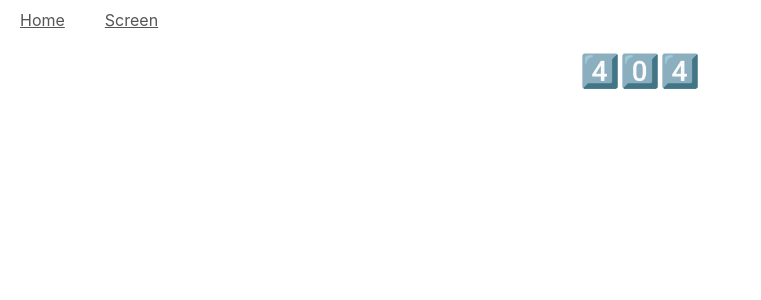
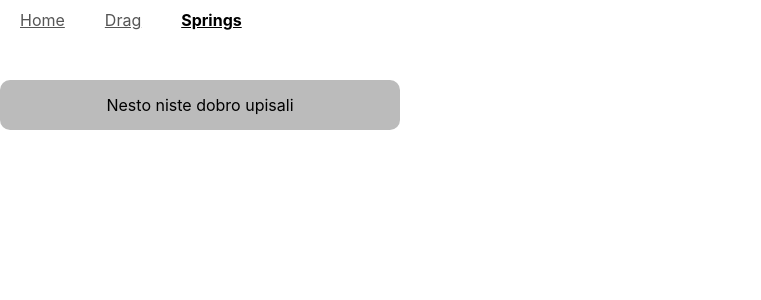
Before and after one commit to Mats01/drag-n-springs, a React (Create React App) app: page /springs in a window 1280 px wide. Shown: the top 300 px of the page, without its empty margins (0-761 px from the left). Built offline with nearby package versions, Linux system fonts and the light colour scheme.

Commit message:
add react spring and usegesture tests

```diff
--- a/package.json
+++ b/package.json
@@ -1,8 +1,9 @@
 {
-  "name": "cookie-cutter-react",
+  "name": "ipokloni-kosarica",
   "version": "0.1.0",
   "private": true,
   "dependencies": {
+    "@react-spring/types": "^9.4.2",
     "@testing-library/jest-dom": "^5.16.2",
     "@testing-library/react": "^12.1.2",
     "@testing-library/user-event": "^13.5.0",
@@ -14,6 +15,8 @@
     "react-dom": "^17.0.2",
     "react-router-dom": "^6.2.1",
     "react-scripts": "5.0.0",
+    "react-spring": "^9.4.2",
+    "react-use-gesture": "^9.1.3",
     "typescript": "^4.5.5",
     "web-vitals": "^2.1.4"
   },
--- /dev/null
+++ b/src/comonents/AnimationTests.tsx
@@ -0,0 +1,55 @@
+import React, { useEffect, useState } from "react";
+import { useTrail, animated as a } from "react-spring";
+
+const config = { mass: 5, tension: 2000, friction: 200, duration: 500, };
+
+function Springs() {
+  const [items, setItems] = useState(["Nesto niste dobro upisali"]);
+
+  const [toggle, setToggle] = useState(true);
+  const trail = useTrail(items.length, {
+    config,
+    // opacity: toggle ? 1 : 0,
+    x: toggle ? 50 : -100,
+    // height: toggle ? 80 : 0,
+    from: { opacity: 1, x: -100 },
+    // onRest: () => setItems([]),
+  });
+
+  useEffect(() => {
+
+    setTimeout(() => {
+      setToggle(!toggle);
+    }, 2000);
+
+  }, [toggle]);
+
+  return (
+    <div className="trails-main" >
+      <div>
+        {trail.map(({ x, ...rest }, index) => (
+          <a.div
+            key={items[index]}
+            className="trails-text"
+            style={{
+              width: 400,
+              height: 50,
+              position: "absolute",
+              margin: "0 auto",
+              display: "flex",
+              alignItems: "center",
+              justifyContent: "center",
+              backgroundColor: "#bbb",
+              borderRadius: 10,
+              ...rest,
+              transform: x.to(x => `translate3d(0,${x}px,0)`)
+            }}
+          >
+            <a.div style={{}}>{items[index]}</a.div>
+          </a.div>
+        ))}
+      </div>
+    </div>
+  );
+}
+export default Springs
--- /dev/null
+++ b/src/comonents/DragTests.tsx
@@ -0,0 +1,70 @@
+import React, { useEffect, useState } from "react";
+import { useTrail, animated, useSpring } from "react-spring";
+import { useDrag } from 'react-use-gesture'
+
+const config = { mass: 5, tension: 2000, friction: 200, duration: 500, };
+
+function Drag() {
+  const [{ x, y }, set] = useSpring(() => ({ x: 100, y: 400 }))
+  const [target, setTarget] = useState({ x: 100, y: 400 })
+  const [oldTarget, setOldTarget] = useState({ x: 100, y: 400 })
+
+  // Set the drag hook and define component movement based on gesture data
+  const bind = useDrag(({ down, movement: [mx, my], xy: [x, y] }) => {
+    if (down && (x > 40 && x < 350) && (y > 40 && y < 140)) {
+      setTarget({ x: 50, y: 50 })
+    } else if (down && (x > 70 && x < 370) && (y > 180 && y < 280)) {
+      setTarget({ x: 80, y: 195 })
+    } else if (!down) {
+      setOldTarget(target)
+    }
+    set({ x: down ? mx + oldTarget.x : target.x, y: down ? my + oldTarget.y : target.y, immediate: down })
+  })
+
+  // Bind it to a component
+  return (<>
+
+    <div
+      style={{
+        position: "fixed",
+        top: 40,
+        left: 40,
+        width: 300,
+        height: 100,
+        border: '2px solid #555',
+        borderRadius: 5,
+      }}
+    >
+      target 1
+    </div>
+
+    <div
+      style={{
+        position: "fixed",
+        top: 180,
+        left: 70,
+        width: 300,
+        height: 100,
+        border: '2px solid #555',
+        borderRadius: 5,
+      }}
+    >
+      target 2
+    </div>
+
+    <animated.div {...bind()} style={{
+      width: 200,
+      height: 50,
+      display: "flex",
+      position: "fixed",
+      alignItems: "center",
+      justifyContent: "center",
+      backgroundColor: "#bbb",
+      borderRadius: 10,
+      left: x,
+      top: y,
+      touchAction: 'none'
+    }} />
+  </>)
+}
+export default Drag
--- a/src/comonents/screen/Screen.tsx
+++ /dev/null
@@ -1,24 +0,0 @@
-import React, { FC, useContext } from 'react'
-import { ActionTypes } from '../../context/actionTypes';
-import { AppContext } from '../../context/AppContext';
-
-
-const Screen: FC<{}> = () => {
-
-  const { rootState, globalDispatch } = useContext(AppContext);
-  const { count } = rootState.counterState;
-  return (
-    <div className="App">
-      <h1>📺 Screen</h1>
-      <div
-      >
-        Count: {count}
-      </div>
-
-      <button
-        onClick={() => globalDispatch({ type: ActionTypes.Add })}
-      >Add</button>
-    </div>
-  )
-}
-export default Screen;
--- a/src/router/Router.tsx
+++ b/src/router/Router.tsx
@@ -6,10 +6,11 @@ import {
   NavLink
 } from "react-router-dom";
 import '../App.css';
-import Screen from '../comonents/screen/Screen';
 import Home from '../comonents/home/Home';
 import Route404 from '../comonents/Route404';
 import { styles } from '../Style';
+import Drag from '../comonents/DragTests';
+import Springs from '../comonents/AnimationTests';
 
 
 
@@ -27,14 +28,18 @@ export default function AppRouter() {
               to="/">Home</NavLink>
             <NavLink
               style={({ isActive }) => (!isActive ? styles.navLink : { ...styles.navLink, ...styles.activeNavLink })}
-              to="/screen">Screen</NavLink>
+              to="/drag">Drag</NavLink>
+            <NavLink
+              style={({ isActive }) => (!isActive ? styles.navLink : { ...styles.navLink, ...styles.activeNavLink })}
+              to="/springs">Springs</NavLink>
           </div>
         </nav>
 
         {/* A <Switch> looks through its children <Route>s and
             renders the first one that matches the current URL. */}
         <Routes>
-          <Route path="/screen" element={<Screen />} />
+          <Route path="/drag" element={<Drag />} />
+          <Route path="/springs" element={<Springs />} />
           <Route path="/" element={<Home />} />
           <Route path="*" element={<Route404 />} />
         </Routes>
```
Also changed, not shown: 2 other files (tests, documents, lock files or other folders).
